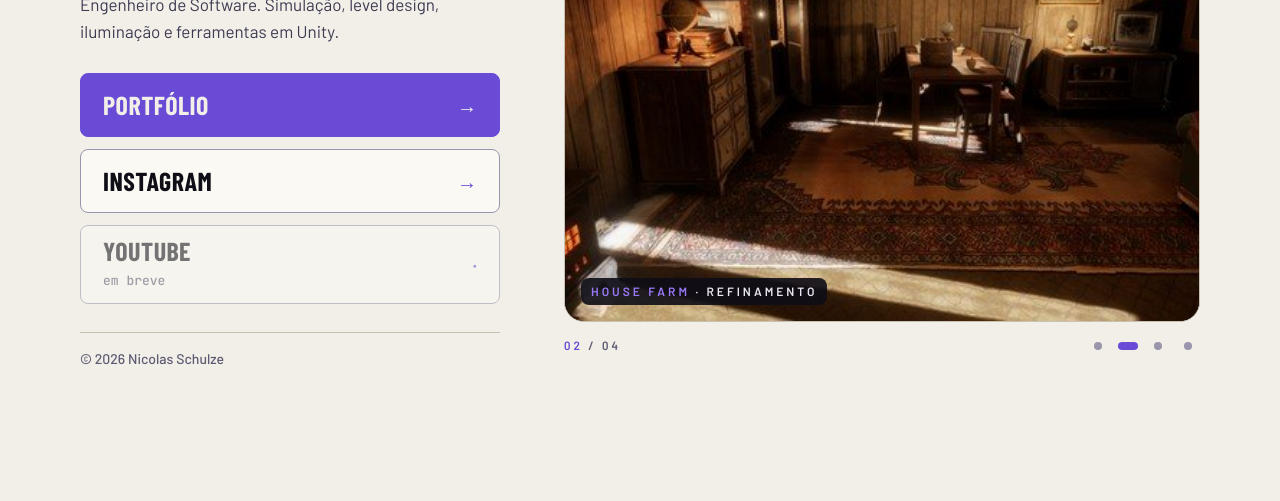
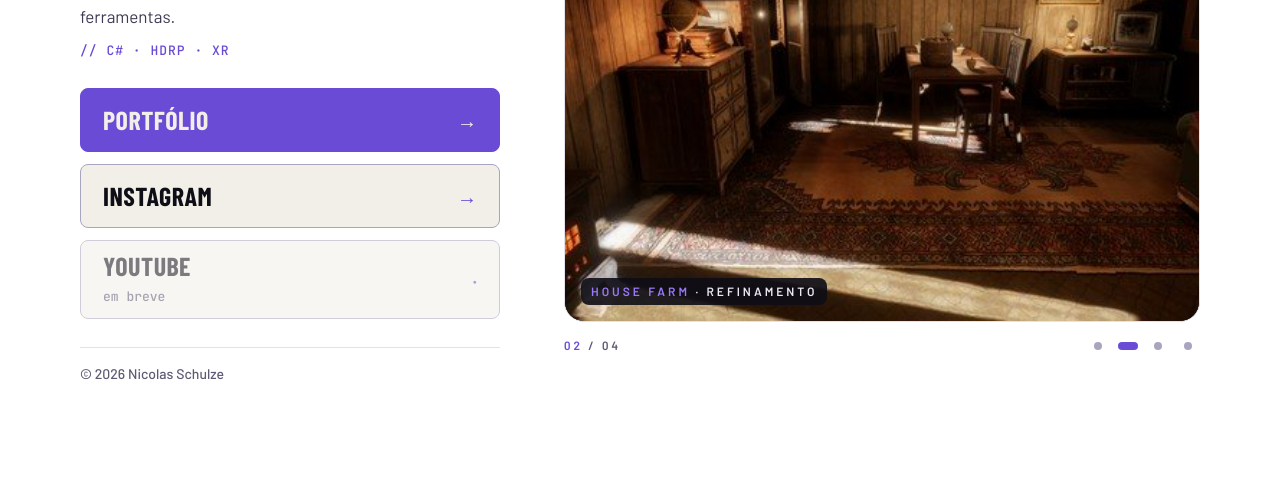
Before and after one commit to nicschulze123-sudo/links, a plain HTML site: page index.html in a window 1280 px wide. Shown: the part 299-800 px from the top of the page. Drawn offline with nearby package versions, Linux system fonts and the light colour scheme.

```diff
--- a/index.html
+++ b/index.html
@@ -4,12 +4,15 @@
 <meta charset="utf-8">
 <meta name="viewport" content="width=device-width, initial-scale=1, viewport-fit=cover">
 <title>Links.Nicolas.Schulze</title>
-<meta name="description" content="Desenvolvedor Unity e Engenheiro de Software. Simulação, level design, iluminação e ferramentas em Unity.">
+<meta name="description" content="Desenvolvedor Unity e Engenheiro de Software · simulação, level design e ferramentas.">
 <meta property="og:type" content="website">
 <meta property="og:url" content="https://nicschulze123-sudo.github.io/links/">
 <meta property="og:title" content="Links.Nicolas.Schulze">
 <meta property="og:description" content="Desenvolvedor Unity · Portfólio, Instagram e YouTube.">
-<meta property="og:image" content="https://nicschulze123-sudo.github.io/links/preview.jpg">
+<meta property="og:image" content="https://nicschulze123-sudo.github.io/links/preview-logo.jpg">
+<meta property="og:image:width" content="1200">
+<meta property="og:image:height" content="630">
+<meta property="og:image:alt" content="Monograma N de Nicolas Schulze">
 <meta name="twitter:card" content="summary_large_image">
 <meta name="theme-color" content="#0F0E17">
 <link rel="icon" href="logo.svg" type="image/svg+xml">
@@ -23,7 +26,7 @@
 <style>
 :root{
   color-scheme:dark;
-  --surface:#0F0E17;--surface-raised:#17152A;--line:#2C2942;--line-strong:#4A4663;
+  --surface:#0F0E17;--surface-raised:#17152A;--line:#2C2942;--line-strong:#4A4663;--img-line:#17152A;
   --ink:#EDEBF5;--ink-body:#C9C5DA;--ink-muted:#A9A4BF;
   --estudo:#9D7CFF;--estudo-soft:#231F3D;--on-estudo:#0F0E17;--focus:#9D7CFF;
   --estudo-hover:#B29AFF;--error:#FF9C8A;
@@ -34,22 +37,22 @@
   --radius-sm:8px;--radius-lg:16px;--radius-xl:20px;
 }
 @media (prefers-color-scheme:light){:root:not([data-theme="dark"]){color-scheme:light;
-  --surface:#F2EFE8;--surface-raised:#FBF9F4;--line:#C8C1B2;--line-strong:#9A94AD;
+  --surface:#FFFFFF;--surface-raised:#F2EFE8;--line:#E4E1EA;--line-strong:#A9A4BF;--img-line:#E4E1EA;
   --ink:#0F0E17;--ink-body:#3E3A52;--ink-muted:#5E5A73;
   --estudo:#6A4BD6;--estudo-soft:#E6E0FA;--on-estudo:#F2EFE8;--focus:#6A4BD6;
   --estudo-hover:#5638C0;--error:#B3261E;}}
 :root[data-theme="light"]{color-scheme:light;
-  --surface:#F2EFE8;--surface-raised:#FBF9F4;--line:#C8C1B2;--line-strong:#9A94AD;
+  --surface:#FFFFFF;--surface-raised:#F2EFE8;--line:#E4E1EA;--line-strong:#A9A4BF;--img-line:#E4E1EA;
   --ink:#0F0E17;--ink-body:#3E3A52;--ink-muted:#5E5A73;
   --estudo:#6A4BD6;--estudo-soft:#E6E0FA;--on-estudo:#F2EFE8;--focus:#6A4BD6;
   --estudo-hover:#5638C0;--error:#B3261E;}
 :root[data-mode="light"]{color-scheme:light;
-  --surface:#F2EFE8;--surface-raised:#FBF9F4;--line:#C8C1B2;--line-strong:#9A94AD;
+  --surface:#FFFFFF;--surface-raised:#F2EFE8;--line:#E4E1EA;--line-strong:#A9A4BF;--img-line:#E4E1EA;
   --ink:#0F0E17;--ink-body:#3E3A52;--ink-muted:#5E5A73;
   --estudo:#6A4BD6;--estudo-soft:#E6E0FA;--on-estudo:#F2EFE8;--focus:#6A4BD6;
   --estudo-hover:#5638C0;--error:#B3261E;}
 :root[data-mode="dark"]{color-scheme:dark;
-  --surface:#0F0E17;--surface-raised:#17152A;--line:#2C2942;--line-strong:#4A4663;
+  --surface:#0F0E17;--surface-raised:#17152A;--line:#2C2942;--line-strong:#4A4663;--img-line:#17152A;
   --ink:#EDEBF5;--ink-body:#C9C5DA;--ink-muted:#A9A4BF;
   --estudo:#9D7CFF;--estudo-soft:#231F3D;--on-estudo:#0F0E17;--focus:#9D7CFF;
   --estudo-hover:#B29AFF;--error:#FF9C8A;}
@@ -79,16 +82,17 @@
 .mode[aria-pressed="true"]{background:var(--estudo);color:var(--on-estudo)}
 .mode svg{display:block}
 .lockup svg{height:44px;width:auto;display:block;color:var(--estudo)}
-.lockup .rule{width:1px;align-self:stretch;background:var(--line-strong)}
+.lockup .rule{width:1px;height:36px;align-self:center;background:var(--line-strong)}
 .lockup .name{font:500 13px/1.35 var(--sans);letter-spacing:6px;color:var(--ink);text-transform:uppercase}
 
 .intro{display:flex;flex-direction:column;gap:var(--space-3)}
 .label{font:600 13px/1.2 var(--sans);letter-spacing:4px;text-transform:uppercase;color:var(--estudo)}
 h1{margin:0;font:700 clamp(36px,11vw,48px)/0.95 var(--display);text-transform:uppercase;color:var(--ink);text-wrap:balance;letter-spacing:.3px}
 .intro p{margin:0;color:var(--ink-body)}
+.stack{font:500 13px/1.4 var(--mono);letter-spacing:1px;color:var(--estudo)}
 
 .carousel{position:relative;margin:0;display:flex;flex-direction:column;gap:var(--space-3)}
-.slides{position:relative;aspect-ratio:4/3;max-width:100%;border-radius:var(--radius-xl);border:1px solid var(--line);overflow:hidden;background:#0F0E17;touch-action:pan-y}
+.slides{position:relative;aspect-ratio:4/3;max-width:100%;border-radius:var(--radius-xl);border:1px solid var(--img-line);overflow:hidden;background:#0F0E17;touch-action:pan-y}
 .slide{position:absolute;inset:0;margin:0;opacity:0;transition:opacity .7s ease;pointer-events:none}
 .slide.on{opacity:1;pointer-events:auto}
 .slide img{display:block;width:100%;height:100%;object-fit:cover}
@@ -144,7 +148,8 @@
   <section class="intro">
     <span class="label">Unity · Level design · Ferramentas</span>
     <h1>Desenvolvedor Unity</h1>
-    <p>Engenheiro de Software. Simulação, level design, iluminação e ferramentas em Unity.</p>
+    <p>Engenheiro de Software · simulação, level design e ferramentas.</p>
+    <span class="stack">// C# · HDRP · XR</span>
   </section>
 
   <!--
@@ -193,7 +198,7 @@
     function sync(){
       var d=isDark();
       btns.forEach(function(b){b.setAttribute('aria-pressed',String((b.getAttribute('data-set')==='dark')===d))});
-      var tc=document.querySelector('meta[name=theme-color]');if(tc)tc.content=d?'#0F0E17':'#F2EFE8';
+      var tc=document.querySelector('meta[name=theme-color]');if(tc)tc.content=d?'#0F0E17':'#FFFFFF';
     }
     btns.forEach(function(b){b.addEventListener('click',function(){
       var m=b.getAttribute('data-set');root.setAttribute('data-mode',m);
```
